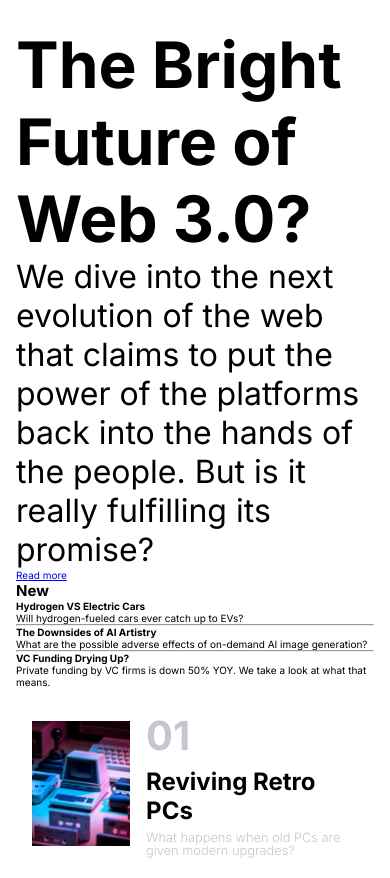
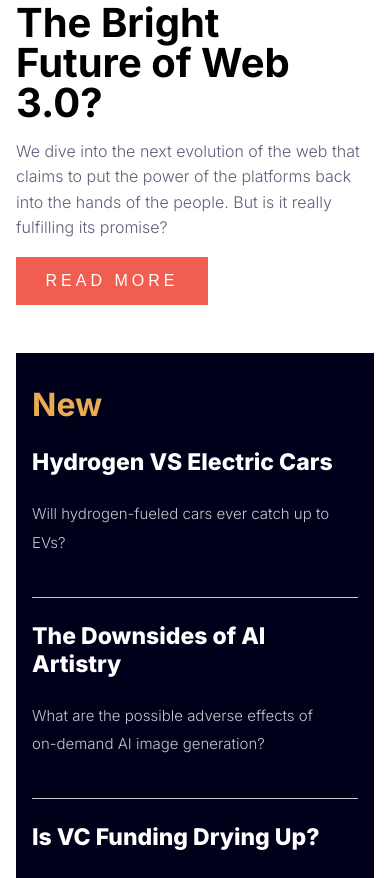
Before and after one commit to Abdulwaduud/news-homepage, a plain HTML site: page index.html in a window 390 px wide. Shown: the part 456-1334 px from the top of the page. Drawn offline with Linux system fonts and the light colour scheme.

Commit message:
Refactor mobile styling

```diff
--- a/index.html
+++ b/index.html
@@ -39,18 +39,19 @@
   <div class="hero">
     <div id="hero_section1">
       <img id="hero_mobile" src="./assets/images/image-web-3-mobile.jpg" alt="">
-      <h1>The Bright Future of Web 3.0?</h1>
+      <h1>The Bright <br>Future of Web <br> 3.0?</h1>
 
-      <p>We dive into the next evolution of the web that claims to put the power of the platforms back into the hands of
+      <p>We dive into the next evolution of the web that <br>claims to put the power of the platforms back <br> into the
+        hands of
         the
         people.
-        But is it really fulfilling its promise?
+        But is it really <br> fulfilling its promise?
       </p>
 
-      <a href="#">Read more</a>
+      <a href="#"><button id="btn" type="button">Read more</button></a>
     </div>
 
-    <div>
+    <div id="news">
       <h2>New</h2>
 
       <h4>Hydrogen VS Electric Cars</h4>
@@ -60,11 +61,11 @@
       <hr>
       <h4>The Downsides of AI Artistry</h4>
       <p>
-        What are the possible adverse effects of on-demand AI image generation?
+        What are the possible adverse effects of <br> on-demand AI image generation?
       </p>
       <hr>
-      <h4> VC Funding Drying Up? </h4>
-      <p>Private funding by VC firms is down 50% YOY. We take a look at what that means.</p>
+      <h4>Is VC Funding Drying Up? </h4>
+      <p>Private funding by VC firms is down 50% <br> YOY. We take a look at what that means.</p>
     </div>
   </div>
 
--- a/style.css
+++ b/style.css
@@ -1,47 +1,29 @@
+/* Reset Styles */
 html, body, * {
-    width: 100%;
-    max-width: 100vw;
     margin: 0;
     padding: 0;
     box-sizing: border-box;
 }
 
-* {
-    margin: 0;
-    padding: 0;
-    box-sizing: border-box;
-
-}
-
+/* Base Styles */
 body {
     width: 100%;
     height: 100%;
-    font-family: Inter;
+    font-family: 'Inter', sans-serif;
     font-size: 10px;
     padding: 1rem;
+    max-width: 100vw;
+    transition: ease-in 0.5s;
 }
 
-#img_container {
-    width: 30%;
-}
-
-.attribution {
-    font-size: 11px;
-    text-align: center;
-}
-
-.attribution a {
-    color: hsl(228, 45%, 44%);
-}
-
+/* Navigation */
 .navbar {
-    /* height: 5rem; */
     width: 100%;
     display: flex;
-    flex-direction: row;
     align-items: center;
     justify-content: space-between;
-    padding: 2rem;
+    padding: 1rem 0rem;
+
 }
 
 .nav_menu {
@@ -51,43 +33,134 @@ body {
     flex-direction: column;
 }
 
+.logo_container {
+    width: 3rem;
+}
+
+.logo_container img {
+    width: 100%;
+}
+
+/* Hero Section */
 .hero {
     display: flex;
     flex-direction: column;
     width: 100%;
+    gap: 2rem;
 }
 
 #hero_mobile {
-    padding: 1rem;
+    padding: 1rem 0rem;
     width: 100%;
     margin-bottom: 2rem;
 }
 
 #hero_section1 h1 {
-    width: 100%;
-    font-size: 4rem;
+    font-size: 2.5rem;
     font-weight: 700;
-    display: inline-block;
-    white-space: normal;
+    margin-bottom: 1rem;
+    line-height: 2.5rem;
 }
 
 #hero_section1 p {
-    font-size: 2rem;
+    font-size: 1rem;
+    font-weight: 300;
+    line-height: 1.6rem;
+    color:
+        hsl(236, 13%, 42%);
+
 }
 
-.logo_container {
-    width: 5rem;
+#btn {
+    background-color: hsl(5, 85%, 63%);
+    color: #fff;
+    border: none;
+    cursor: pointer;
+    border-radius: none;
+    width: 12rem;
+    height: 3rem;
+    transition: 0.3s;
+    margin: 1rem 0rem;
+    font-size: 1rem;
+    text-transform: uppercase;
+    letter-spacing: 4px;
+    line-height: 3rem;
+    font-weight: 500;
 }
 
-.logo_container img {
-    width: 5rem;
+/* #btn:hover {
+    background-color: hsl(5, 95%, 64%);
+    box-shadow: 0 0 0 5px #3b83f65f;
+    color: #000;
+} */
+
+/* News Section */
+#news {
+    background-color: hsl(240, 100%, 5%);
+    padding: 2rem 1rem;
+    color: #fff;
+    width: 100%;
+    height: auto;
 }
 
+#news h2 {
+    color: hsl(35, 77%, 62%);
+    font-size: 2rem;
+    margin-bottom: 1.5rem;
+}
+
+#news h4 {
+    font-weight: 800;
+    font-size: 2.3em;
+    padding-bottom: 1.5rem;
+}
+
+#news p {
+    font-weight: 300;
+    font-size: 15px;
+    color: hsl(233, 8%, 79%);
+    line-height: 1.8rem;
+    padding-bottom: 1em;
+}
+
+#news hr {
+    height: 1px;
+    border: none;
+    background-color: hsl(233, 8%, 79%);
+    margin: 1.5rem 0;
+}
+
+/* Section 3 */
 .section3 {
     display: flex;
     flex-direction: column;
-    flex-wrap: nowrap;
+    margin: 2rem 0;
+}
 
+.Tab {
+    display: flex;
+    align-items: center;
+    padding: 1rem;
+    gap: 1rem;
+}
+
+.tab_img {
+    width: 35%;
+    height: auto;
+}
+
+.tab_img img {
+    width: 100%;
+    height: 100%;
+    object-fit: cover;
+}
+
+.tab_text {
+    flex: 1;
+    height: 10rem;
+    display: flex;
+    flex-direction: column;
+    justify-content: space-evenly;
 }
 
 .section3 h2 {
@@ -106,53 +179,28 @@ body {
     color: hsl(233, 8%, 79%);
     font-size: 0.8rem;
     font-weight: 300;
-    line-height: 1;
-    line-break: loose;
-}
-
-.Tab {
-    display: flex;
-    flex-direction: row;
-    align-items: center;
-    justify-content: space-between;
-    padding: 1rem 1rem;
-    /* border: 3px solid red; */
-}
-
-.tab_img {
-    width: 35%;
-    height: auto;
-    padding-right: 1rem;
-}
-
-.tab_img img {
-    width: 100%;
-    height: 100%;
-}
-
-.tab_text {
-    display: flex;
-    flex-grow: 2;
-    width: 60%;
-    height: 10rem;
-    flex-direction: column;
-    flex-wrap: nowrap;
-    justify-content: space-evenly;
+    line-height: 1.4;
 }
 
 
 
+/* Attribution */
+/* .attribution {
+    font-size: 11px;
+    text-align: center;
+    margin-top: 2rem;
+}
 
+.attribution a {
+    color: hsl(228, 45%, 44%);
+} */
+
+/* Media Queries */
 @media (min-width: 450px) {
     .nav_menu {
-        list-style: none;
         display: flex;
-        align-items: center;
         flex-direction: row;
-    }
-
-    .nav_menu li {
-        margin-right: 1rem;
+        gap: 1rem;
     }
 
     .menu_icon {
@@ -160,7 +208,14 @@ body {
     }
 
     .hero {
-        display: flex;
         flex-direction: row;
     }
 }
+
+@media (min-width: 600px) {
+    .section3 {
+        flex-direction: row;
+        padding: 1rem 0;
+        margin: 1rem 0;
+    }
+}
```
